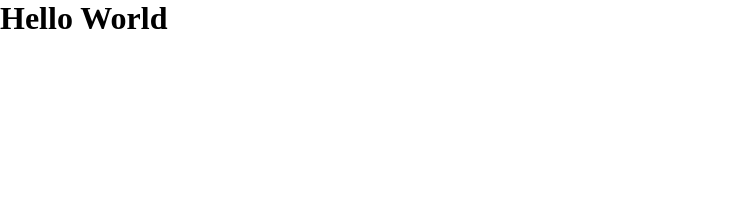
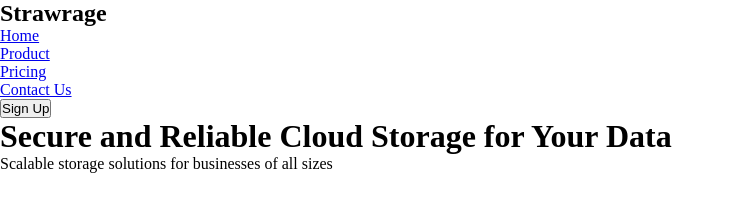
Before and after one commit to agisnarevaldo/priced, a website: page index.html in a window 1280 px wide. Shown: the whole page, without its empty margins (0-733 px from the left). Drawn offline with Linux system fonts and the light colour scheme.

```diff
--- a/index.html
+++ b/index.html
@@ -11,8 +11,26 @@
 </head>
 
 <body>
-  <h1>Hello World</h1>
+  <nav>
+    <h2>Strawrage</h2>
+    <ul>
+      <li><a href="#">Home</a></li>
+      <li><a href="#">Product</a></li>
+      <li><a href="#">Pricing</a></li>
+      <li><a href="#">Contact Us</a></li>
+    </ul>
+    <button>Sign Up</button>
+  </nav>
 
+  <main>
+    <h1>Secure and Reliable Cloud Storage for Your Data</h1>
+    <p>Scalable storage solutions for businesses of all sizes</p>
+
+    <div class="card basic"></div>
+    <div class="card profesional"></div>
+    <div class="card enterprise"></div>
+
+  </main>
 </body>
 
 </html>
```
Also changed, not shown: package.json (+5 -2 lines), 1 other file.
